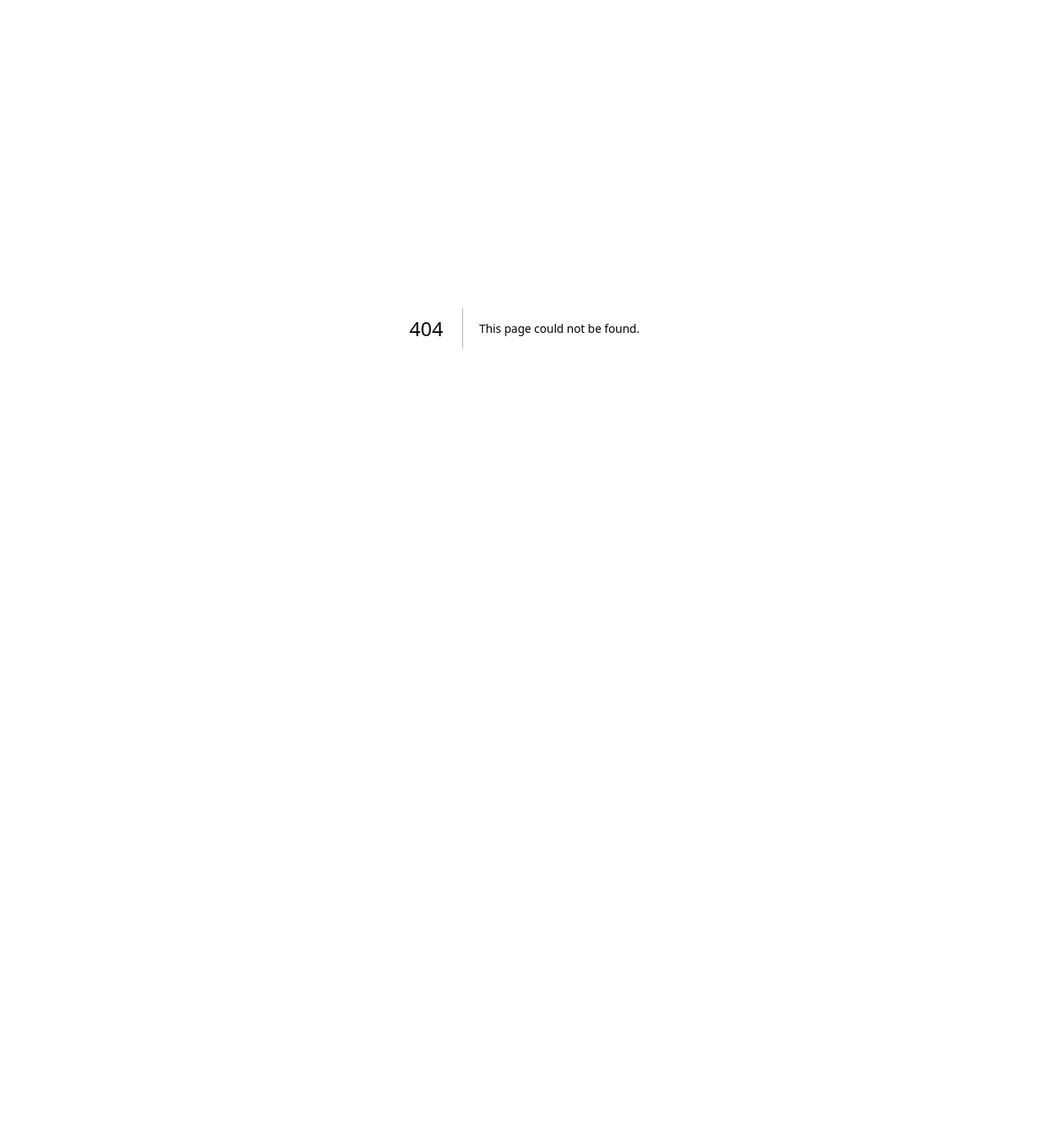
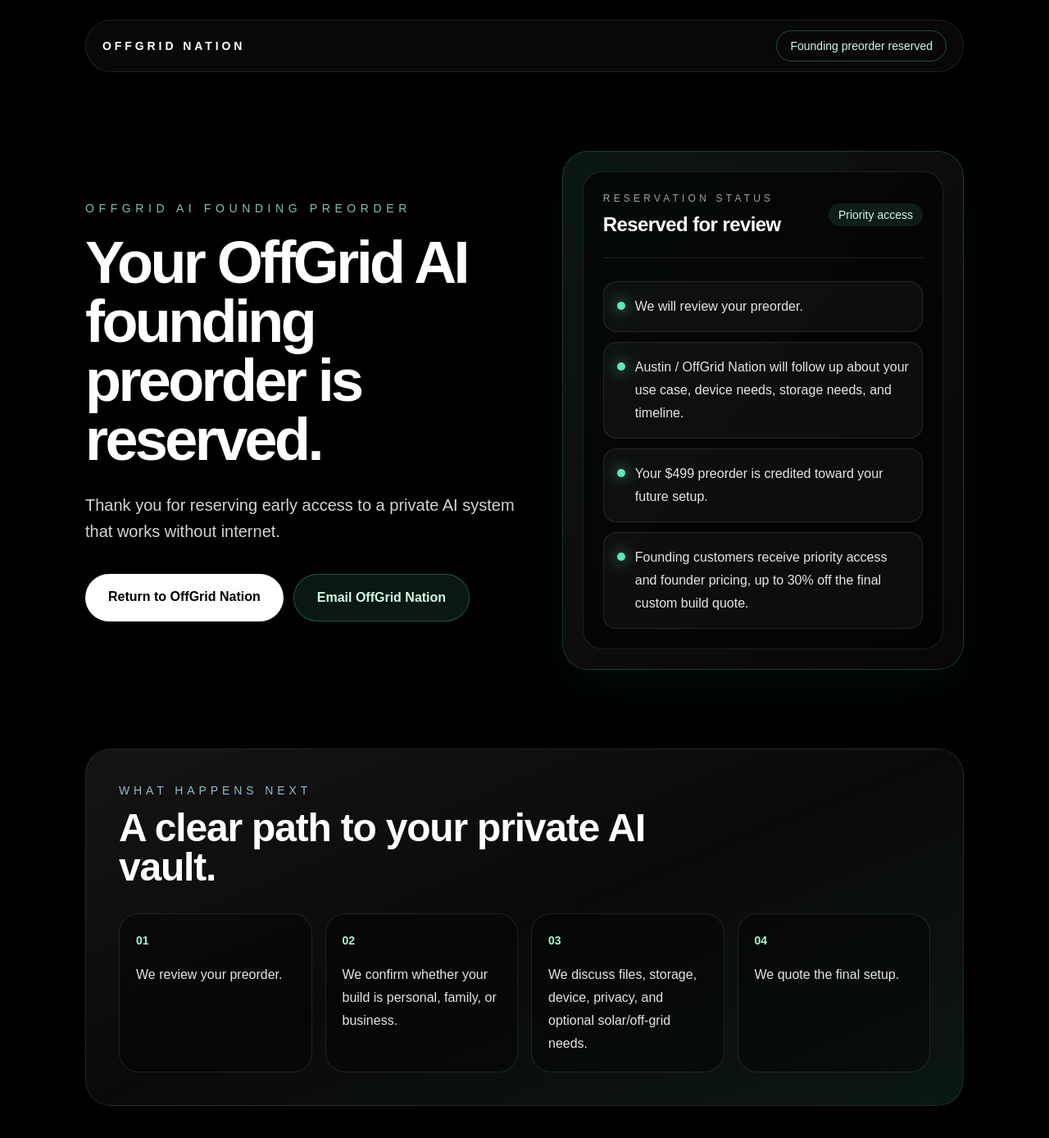
Before and after one commit to rvh76s5v6k-collab/offgridnation, a Next.js app: page /thank-you in a window 1280 px wide. Before the commit this address had no page. Shown: the top 1388 px of the page at 82% size. Before the commit the page ends 800 px from the top, so only its background shows below. Built offline with nearby package versions, Linux system fonts and the light colour scheme.

Commit message:
Add founding preorder thank-you page

```diff
--- /dev/null
+++ b/app/thank-you/page.tsx
@@ -0,0 +1,122 @@
+import Link from "next/link";
+
+const nextSteps = [
+  "We review your preorder.",
+  "We confirm whether your build is personal, family, or business.",
+  "We discuss files, storage, device, privacy, and optional solar/off-grid needs.",
+  "We quote the final setup.",
+];
+
+const preorderHighlights = [
+  "We will review your preorder.",
+  "Austin / OffGrid Nation will follow up about your use case, device needs, storage needs, and timeline.",
+  "Your $499 preorder is credited toward your future setup.",
+  "Founding customers receive priority access and founder pricing, up to 30% off the final custom build quote.",
+];
+
+export default function ThankYouPage() {
+  return (
+    <main className="min-h-screen overflow-hidden bg-black text-white">
+      <div className="pointer-events-none fixed inset-0 -z-10 bg-[radial-gradient(circle_at_top_left,rgba(34,197,94,0.2),transparent_34%),radial-gradient(circle_at_bottom_right,rgba(59,130,246,0.14),transparent_30%),linear-gradient(135deg,#020202,#111111_48%,#050505)]" />
+
+      <div className="mx-auto flex min-h-screen w-full max-w-6xl flex-col px-5 py-6 sm:px-8 lg:px-10">
+        <header className="flex items-center justify-between rounded-full border border-white/10 bg-white/[0.03] px-5 py-3 backdrop-blur">
+          <Link
+            className="text-sm font-semibold uppercase tracking-[0.28em] text-white transition hover:text-emerald-100"
+            href="/"
+          >
+            OFFGRID NATION
+          </Link>
+          <span className="hidden rounded-full border border-emerald-300/30 px-4 py-2 text-sm font-medium text-emerald-100 sm:inline-flex">
+            Founding preorder reserved
+          </span>
+        </header>
+
+        <section className="grid flex-1 items-center gap-10 py-16 lg:grid-cols-[1.05fr_0.95fr] lg:py-24">
+          <div>
+            <p className="mb-5 text-sm font-medium uppercase tracking-[0.4em] text-emerald-200/80">
+              OffGrid AI founding preorder
+            </p>
+            <h1 className="max-w-4xl text-4xl font-semibold tracking-[-0.05em] text-white sm:text-6xl lg:text-7xl">
+              Your OffGrid AI founding preorder is reserved.
+            </h1>
+            <p className="mt-7 max-w-2xl text-lg leading-8 text-neutral-300 sm:text-xl">
+              Thank you for reserving early access to a private AI system that
+              works without internet.
+            </p>
+
+            <div className="mt-9 flex flex-col gap-3 sm:flex-row sm:flex-wrap">
+              <Link
+                className="rounded-full bg-white px-7 py-4 text-center font-semibold text-black transition hover:bg-emerald-100"
+                href="/"
+              >
+                Return to OffGrid Nation
+              </Link>
+              <a
+                className="rounded-full border border-emerald-300/30 bg-emerald-300/10 px-7 py-4 text-center font-semibold text-emerald-100 transition hover:border-emerald-200/70 hover:bg-emerald-300/15"
+                href="mailto:falias1991@icloud.com?subject=OffGrid%20AI%20Founding%20Preorder"
+              >
+                Email OffGrid Nation
+              </a>
+            </div>
+          </div>
+
+          <aside className="rounded-[2rem] border border-emerald-300/20 bg-gradient-to-br from-emerald-300/10 via-white/[0.05] to-white/[0.03] p-5 shadow-2xl shadow-emerald-950/30 backdrop-blur sm:p-6">
+            <div className="rounded-[1.5rem] border border-white/10 bg-black/55 p-5 sm:p-6">
+              <div className="mb-7 flex flex-col gap-3 border-b border-white/10 pb-6 sm:flex-row sm:items-center sm:justify-between">
+                <div>
+                  <p className="text-xs uppercase tracking-[0.35em] text-neutral-400">
+                    Reservation status
+                  </p>
+                  <h2 className="mt-2 text-2xl font-semibold tracking-tight text-white">
+                    Reserved for review
+                  </h2>
+                </div>
+                <span className="w-fit rounded-full bg-emerald-300/10 px-3 py-1 text-sm font-medium text-emerald-100">
+                  Priority access
+                </span>
+              </div>
+
+              <div className="space-y-3">
+                {preorderHighlights.map((highlight) => (
+                  <div
+                    className="flex gap-3 rounded-2xl border border-white/10 bg-white/[0.04] p-4"
+                    key={highlight}
+                  >
+                    <span className="mt-2 h-2.5 w-2.5 shrink-0 rounded-full bg-emerald-300 shadow-[0_0_18px_rgba(110,231,183,0.9)]" />
+                    <p className="leading-7 text-neutral-200">{highlight}</p>
+                  </div>
+                ))}
+              </div>
+            </div>
+          </aside>
+        </section>
+
+        <section className="mb-14 rounded-[2rem] border border-white/10 bg-gradient-to-br from-white/[0.08] via-white/[0.04] to-emerald-300/10 p-6 shadow-2xl shadow-black/30 sm:p-8 lg:p-10">
+          <div className="mb-8 max-w-2xl">
+            <p className="text-sm uppercase tracking-[0.35em] text-sky-200/80">
+              What happens next
+            </p>
+            <h2 className="mt-3 text-3xl font-semibold tracking-tight sm:text-5xl">
+              A clear path to your private AI vault.
+            </h2>
+          </div>
+
+          <div className="grid gap-4 md:grid-cols-2 lg:grid-cols-4">
+            {nextSteps.map((step, index) => (
+              <article
+                className="rounded-3xl border border-white/10 bg-black/35 p-5"
+                key={step}
+              >
+                <span className="text-sm font-semibold text-emerald-200">
+                  0{index + 1}
+                </span>
+                <p className="mt-4 leading-7 text-neutral-200">{step}</p>
+              </article>
+            ))}
+          </div>
+        </section>
+      </div>
+    </main>
+  );
+}
```
